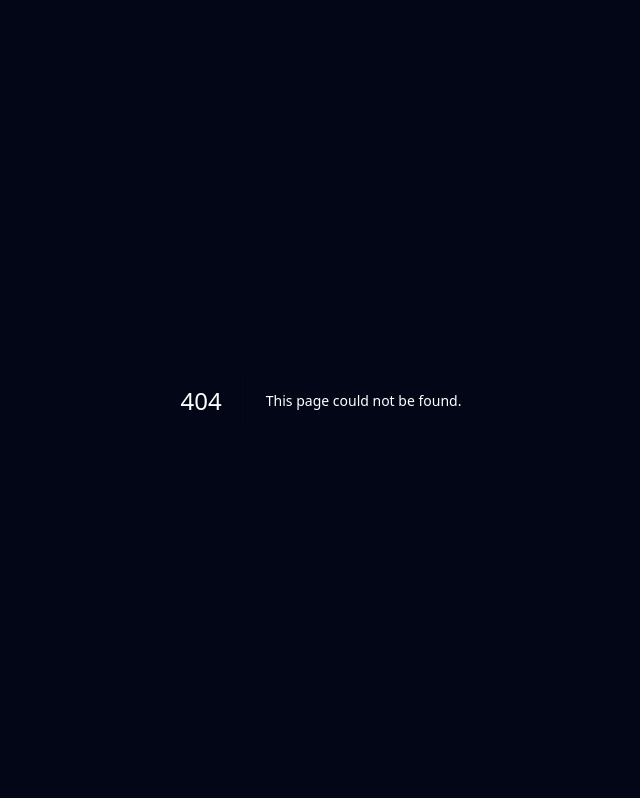
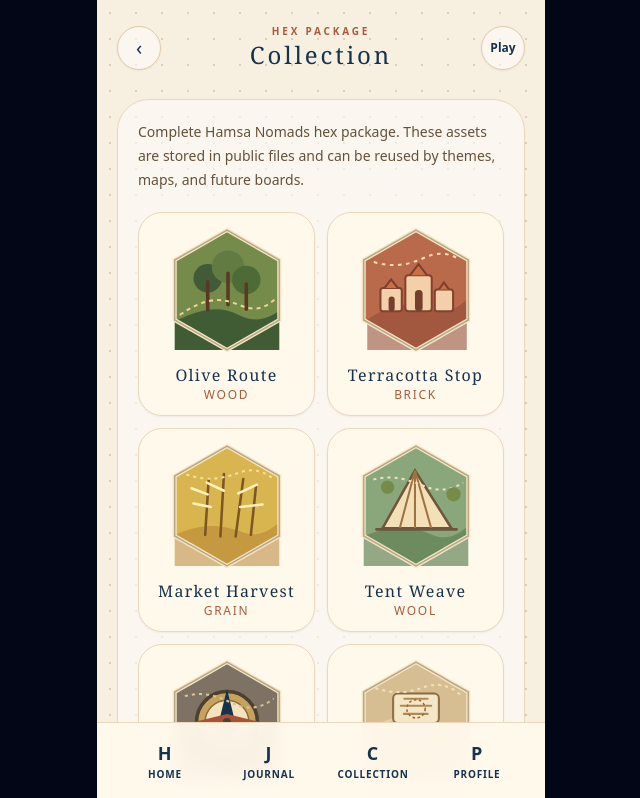
Before and after one commit to lschacht99/Catanlike, a Next.js app: page /collection in a window 1280 px wide. Before the commit this address had no page. Shown: the top 798 px of the page, without its empty margins (319-959 px from the left). Built offline with nearby package versions, Linux system fonts and the light colour scheme.

Commit message:
Add hex collection page

```diff
--- /dev/null
+++ b/src/app/collection/page.tsx
@@ -0,0 +1,31 @@
+import HamsaPage from "@/components/HamsaPage";
+
+const hexes = [
+  ["Olive Route", "/hex-olive-route.svg", "wood"],
+  ["Terracotta Stop", "/hex-terracotta-stop.svg", "brick"],
+  ["Market Harvest", "/hex-market-harvest.svg", "grain"],
+  ["Tent Weave", "/hex-tent-weave.svg", "wool"],
+  ["Compass Brass", "/hex-compass-brass.svg", "ore"],
+  ["Passport Sands", "/hex-passport-sands.svg", "desert"],
+  ["Coastal Sea", "/hex-coastal-sea.svg", "sea"],
+];
+
+export default function CollectionPage() {
+  const base = process.env.NEXT_PUBLIC_BASE_PATH ?? "";
+  return (
+    <HamsaPage title="Collection" kicker="Hex package">
+      <div className="rounded-[2rem] border border-[#ead8bb] bg-white/55 p-5 shadow-sm">
+        <p className="text-sm leading-6 text-[#65513a]">Complete Hamsa Nomads hex package. These assets are stored in public files and can be reused by themes, maps, and future boards.</p>
+        <div className="mt-5 grid grid-cols-2 gap-3">
+          {hexes.map(([name, src, key]) => (
+            <div key={name} className="rounded-3xl border border-[#ead8bb] bg-[#fff9ec] p-3 text-center shadow-sm">
+              <img src={`${base}${src}`} alt={name} className="mx-auto aspect-square w-full max-w-[130px]" />
+              <h2 className="mt-2 font-serif text-base tracking-[0.08em]">{name}</h2>
+              <p className="text-xs uppercase tracking-[0.14em] text-[#a85c3d]">{key}</p>
+            </div>
+          ))}
+        </div>
+      </div>
+    </HamsaPage>
+  );
+}
```
